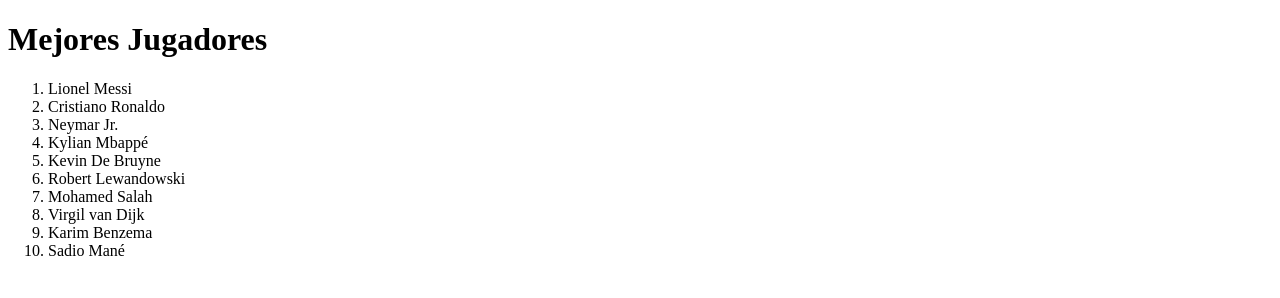
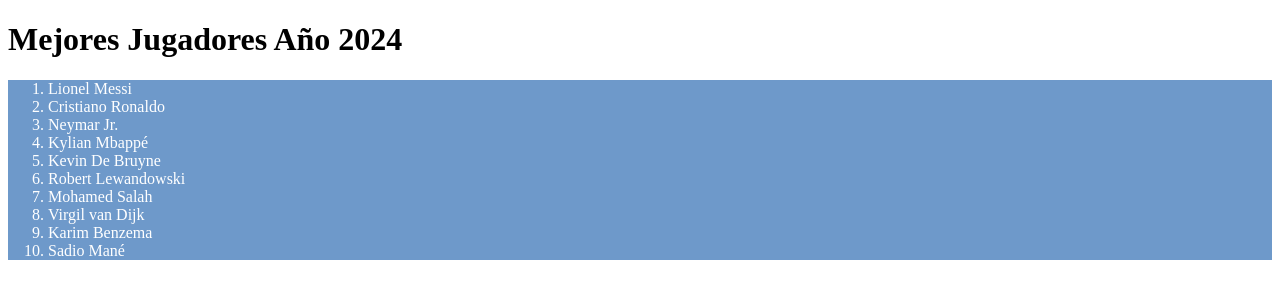
Before and after one commit to juniorHn89/Front-end, a plain HTML site: page index.html in a window 1280 px wide. Drawn offline with Linux system fonts and the light colour scheme; a script that the page names is missing.

Commit message:
Actualizo archivo

```diff
--- a/index.html
+++ b/index.html
@@ -8,8 +8,8 @@
         <script src="script.js" defer></script>
     </head>
     <body>
-        <h1>Mejores Jugadores</h1>
-        <ol>
+        <h1>Mejores Jugadores  Año 2024</h1>
+        <ol class="card">
             <li>Lionel Messi</li>
             <li>Cristiano Ronaldo</li>
             <li>Neymar Jr.</li>
--- a/styles.css
+++ b/styles.css
@@ -1,3 +1,7 @@
 #head{
     background-color: rgb(3, 3, 20);
 }
+.card{
+    background-color: rgb(110, 153, 202);
+    color: white;
+}
```
